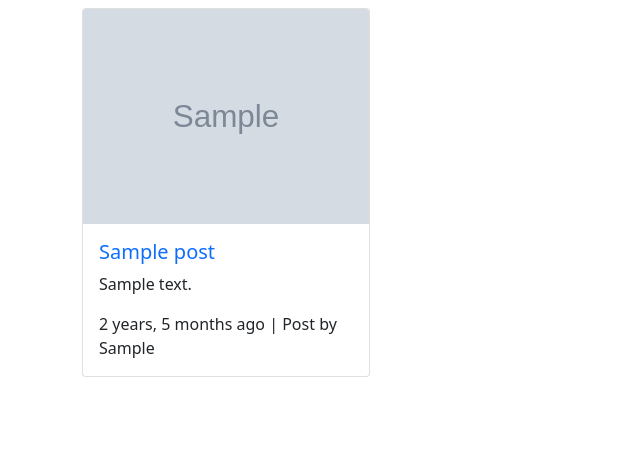
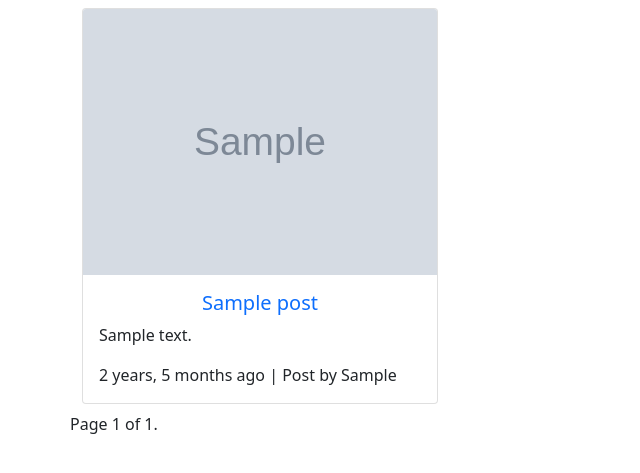
Before and after one commit to rcoffie/simple-blog-app, a Django app: page / in a window 1280 px wide. Shown: the part 56-529 px from the top of the page, without its empty margins (0-640 px from the left). Run offline with Django 4.2, Linux system fonts and the light colour scheme; tables that the repository leaves empty hold one stand-in row (values such as "Sample post"); grey boxes marked "Sample" are stand-in pictures.

Commit message:
feature-pagination adding pagination method to the post-list

```diff
--- a/post/views.py
+++ b/post/views.py
@@ -2,12 +2,22 @@ from django.shortcuts import render,redirect
 from post.forms import PostsForm
 from post.models import Posts
 from django.contrib import messages
+from django.core.paginator import Paginator, EmptyPage, PageNotAnInteger
+
 
 # Create your views here.
 
 
 def posts_list(request):
-    posts = Posts.objects.filter(status=1)
+    posts_list = Posts.objects.filter(status=1)
+    page = request.GET.get('page', 1)
+    paginator = Paginator(posts_list, 9)
+    try:
+         posts = paginator.page(page)
+    except PageNotAnInteger:
+        posts = paginator.page(1)
+    except EmptyPage:
+        posts = paginator.page(paginator.num_pages)
     context = {'posts':posts}
     return render(request,'posts/post_list.html',context)
 
--- a/templates/posts/post_detail.html
+++ b/templates/posts/post_detail.html
@@ -13,8 +13,8 @@
   <div class="card-body">
     <h5 class="card-title">{{post.title}}</h5>
     <p class="card-text">{{post.content}}</p>
-    <a href="{% url 'update_post' post.id %}" class="card-link">edit</a>
-     <a href="{% url  'delete_post' post.id %} " onclick="return confirm('Sure Want Delete?')" class="card-link">Delete</a>
+    <a href="{% url 'update_post' post.id %}" class="btn btn-info card-link text-decoration-none">edit</a>
+     <a href="{% url  'delete_post' post.id %} " onclick="return confirm('Sure Want Delete?')" class="btn btn-danger card-link text-decoartion-none">Delete</a>
   </div>
   <div class="card-footer text-muted">
   <span> {{post.created_on| naturaltime}}  </span>  | <span>Post by {{post.author|capfirst}}</span>
--- a/templates/posts/post_list.html
+++ b/templates/posts/post_list.html
@@ -19,14 +19,14 @@
   {% if posts %}
   {% for each in posts %}
     <div class="col-md-4 mb-2">
-      <div class="card" style="width: 18rem;">
+      <div class="card" >
         {% if each.images %}
           <img src="{{each.images.url}}" class="card-img-top" alt="image">
         {% else %}
         <img src="{% static 'post/images/default_post.jpg'%}" class="card-img-top" alt="image">
         {% endif %}
         <div class="card-body">
-          <h5 class="card-title"> <a class="text-decoration-none" href="{% url 'post_detail' each.id %}"> {{each.title|capfirst}} </a> </h5>
+          <h5 class="card-title text-center"> <a class="text-decoration-none" href="{% url 'post_detail' each.id %}"> {{each.title|capfirst}} </a> </h5>
           <p class="card-text">{{each.content|truncatewords:30}}</p>
           <!-- <a href="#" class="btn btn-primary">Go somewhere</a> -->
             <span> {{each.created_on| naturaltime}}  </span>  | <span>Post by {{each.author|capfirst}}</span>
@@ -40,6 +40,28 @@
     </div>
     {% endif %}
 
+    <!-- Pagination -->
+    <div class="pagination">
+    <span class="step-links">
+        {% if posts.has_previous %}
+            <a href="?page=1">&laquo; first</a>
+            <a href="?page={{ posts.previous_page_number }}">previous</a>
+        {% endif %}
+
+        <span class="current">
+            Page {{ posts.number }} of {{ posts.paginator.num_pages }}.
+        </span>
+
+        {% if posts.has_next %}
+            <a href="?page={{ posts.next_page_number }}">next</a>
+            <a href="?page={{ posts.paginator.num_pages }}">last &raquo;</a>
+        {% endif %}
+    </span>
+</div>
+ <!-- end pagination -->
+
+
+
   </div>
 
 </div>
```
